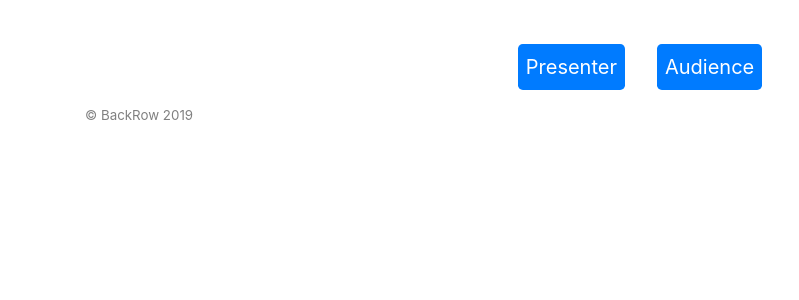
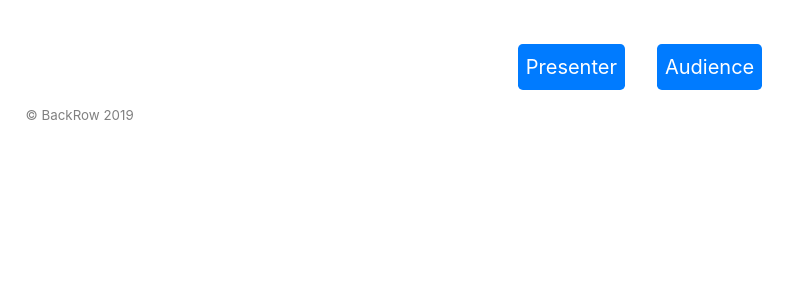
Before and after one commit to jogden4195/BackRow, a Django app: page / in a window 1280 px wide. Shown: the part 444-744 px from the top of the page, without its empty margins (0-799 px from the left). Run offline with Django 3.2, Linux system fonts and the light colour scheme; some libraries are stand-ins or nearby versions.

Commit message:
Removed extraneous class

```diff
--- a/project/src/landing/templates/landing/index.html
+++ b/project/src/landing/templates/landing/index.html
@@ -27,7 +27,7 @@
     </div>
   </div>
 </div>
-  <footer class="container">
+  <footer>
     <p> © BackRow 2019 </p>
   </footer>
 </body>
```
